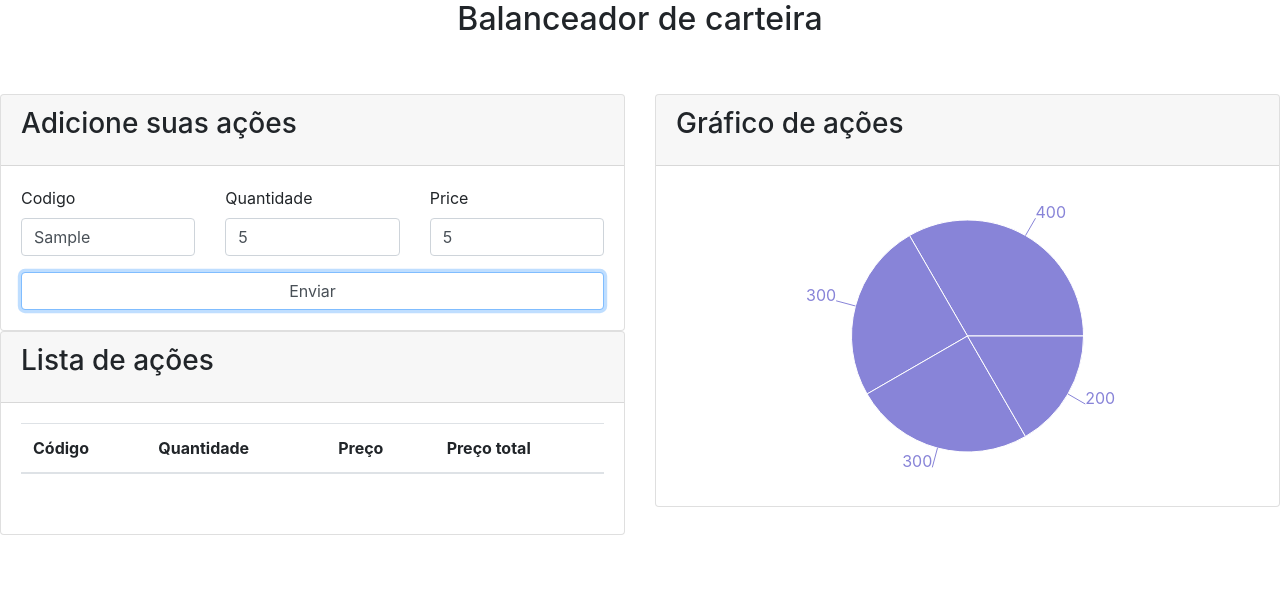
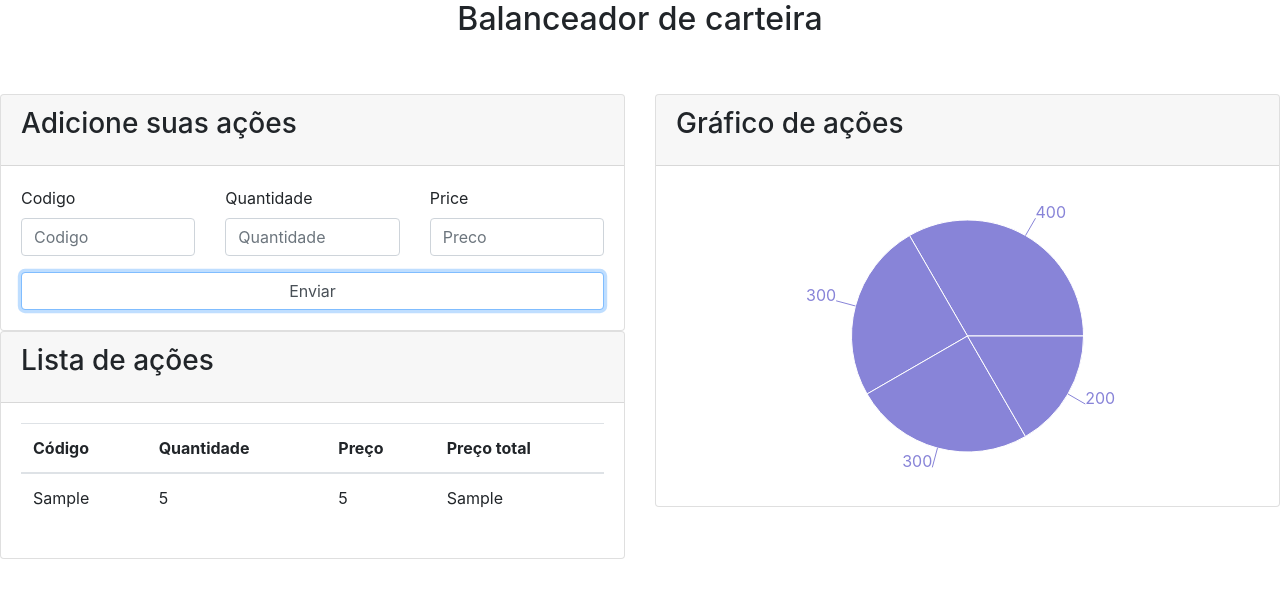
Before and after one commit to JoaoGabrielM/ProjetoRXJS, a React (Create React App) app: page / in a window 1280 px wide. Both pictures are taken after typing "Sample", "5", "5" into the empty fields and a click on the input "Enviar". Shown: the top 598 px of the page. Built offline with nearby package versions, Linux system fonts and the light colour scheme.

Commit message:
Começando a comunicar as aplicações

```diff
--- a/package.json
+++ b/package.json
@@ -8,7 +8,8 @@
     "react-dom": "^16.8.6",
     "react-scripts": "3.0.1",
     "reactstrap": "^8.0.1",
-    "recharts": "^1.7.0"
+    "recharts": "^1.7.0",
+    "rxjs": "^6.5.2"
   },
   "scripts": {
     "start": "react-scripts start",
--- a/src/Components/InputStocks.js
+++ b/src/Components/InputStocks.js
@@ -1,10 +1,15 @@
 import React, { Component } from 'react';
 import { Card, CardBody, CardHeader, CardTitle, Row, Col, FormGroup, Input } from 'reactstrap';
+import { stockListService } from '../Services';
 
 export default class InputStocks extends Component {
     submitForm(event){
         event.preventDefault();
+        const stock = { 'code': this.code.value, 'quantity': this.quantity.value, 'price': this.price.value };
+        stockListService.sendStocks(stock);
+        this.code.value = ""; this.quantity.value = ""; this.price.value = "";
     }
+
     render() {
         return(
             <div className="content">
--- a/src/Components/StocksList.js
+++ b/src/Components/StocksList.js
@@ -1,7 +1,28 @@
 import React, { Component } from 'react';
 import { Card, CardHeader, CardTitle, CardBody, Table } from'reactstrap';
+import { stockListService } from '../Services';
 
 export default class StocksList extends Component {
+    constructor() {
+        super();
+
+        this.state = {
+            stocks: []
+        };
+    }
+
+    componentDidMount() {
+        // subscribe to home component messages
+        this.subscription = stockListService.getStocks().subscribe(message => {
+            if (message) {
+                // add message to local state if not empty
+                this.setState({ stocks: [...this.state.stocks, message.stock] });
+            } else {
+                // clear messages when empty message received
+                this.setState({ stocks: [] });
+            }
+        });
+    }
     render() {
         return (
             <div className="content">
@@ -20,12 +41,14 @@ export default class StocksList extends Component {
                                 </tr>
                             </thead>
                             <tbody>
-                                <tr>
-                                    <td></td>
-                                    <td></td>
-                                    <td></td>
-                                    <td></td>
-                                </tr>
+                                { this.state.stocks.map((stock, i) =>
+                                    <tr key={ i }>
+                                        <td>{ stock['code'] }</td>
+                                        <td>{ stock.quantity }</td>
+                                        <td>{ stock.price }</td>
+                                        <td>{ stock.code }</td>
+                                    </tr>
+                                )}
                             </tbody>
                         </Table>
                     </CardBody>
--- /dev/null
+++ b/src/Services.js
@@ -0,0 +1,9 @@
+import { Subject } from 'rxjs';
+
+const subject = new Subject();
+
+export const stockListService = {
+    sendStocks: stock => subject.next({ stock: stock }),
+    clearStocks: () => subject.next(),
+    getStocks: () => subject.asObservable()
+};
```
Also changed, not shown: 1 other file (tests, documents, lock files or other folders).
